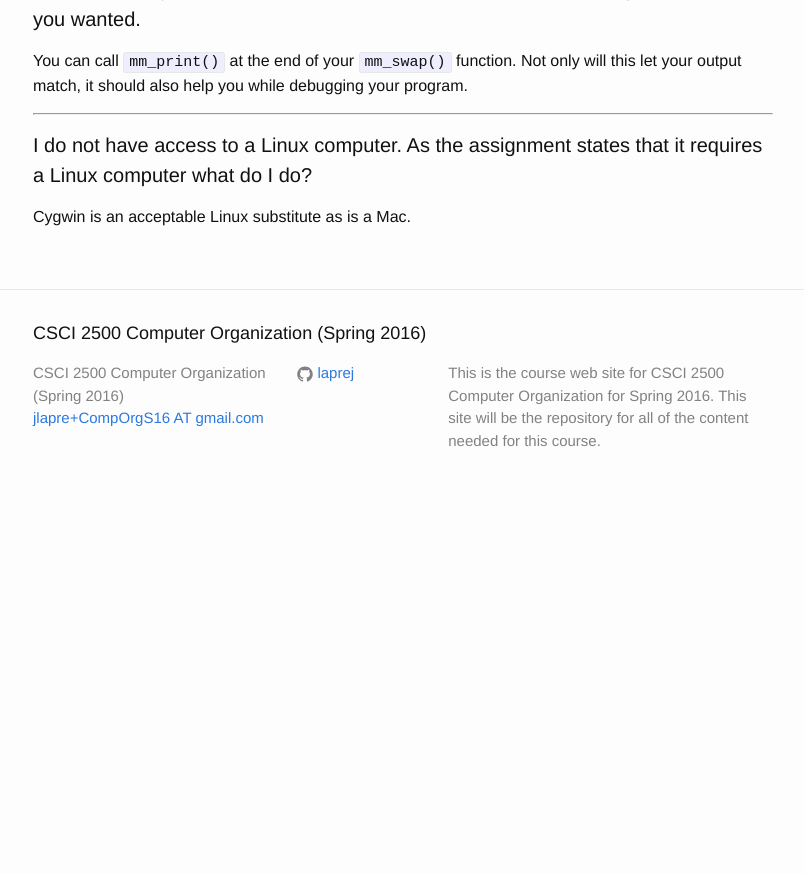
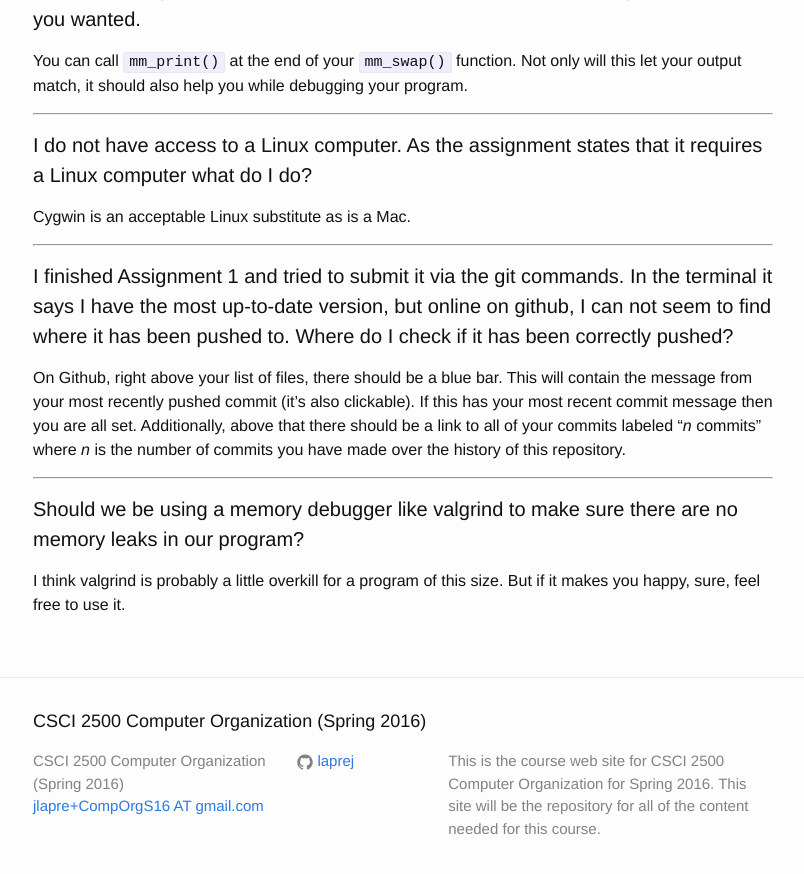
Before and after one commit to RPI-CSCI-2500-2016-Spring/RPI-CSCI-2500-2016-Spring.github.io, a Jekyll site: the page built from _posts/2016-01-28-assignment-1-questions.md, in a window 1280 px wide and 900 px high, scrolled down 994 px. Shown: the top 874 px of the window, without its empty margins (237-1041 px from the left). Built offline with Jekyll 4.4.1, drawn with Linux system fonts in a browser that asks for light colours; before the commit the page ends 1506 px from its top, so only the background shows below that.

Commit message:
A1 Q7 and Q8

```diff
--- a/_posts/2016-01-28-assignment-1-questions.md
+++ b/_posts/2016-01-28-assignment-1-questions.md
@@ -56,3 +56,19 @@ You can call `mm_print()` at the end of your `mm_swap()` function.  Not only wil
 #### I do not have access to a Linux computer. As the assignment states that it requires a Linux computer what do I do?
 
 Cygwin is an acceptable Linux substitute as is a Mac.
+
+---------------------------------------
+
+<a id="Q7"></a>
+
+#### I finished Assignment 1 and tried to submit it via the git commands. In the terminal it says I have the most up-to-date version, but online on github, I can not seem to find where it has been pushed to. Where do I check if it has been correctly pushed?
+
+On Github, right above your list of files, there should be a blue bar.  This will contain the message from your most recently pushed commit (it's also clickable).  If this has your most recent commit message then you are all set.  Additionally, above that there should be a link to all of your commits labeled "*n* commits" where *n* is the number of commits you have made over the history of this repository.
+
+---------------------------------------
+
+<a id="Q8"></a>
+
+#### Should we be using a memory debugger like valgrind to make sure there are no memory leaks in our program?
+
+I think valgrind is probably a little overkill for a program of this size.  But if it makes you happy, sure, feel free to use it.
```
